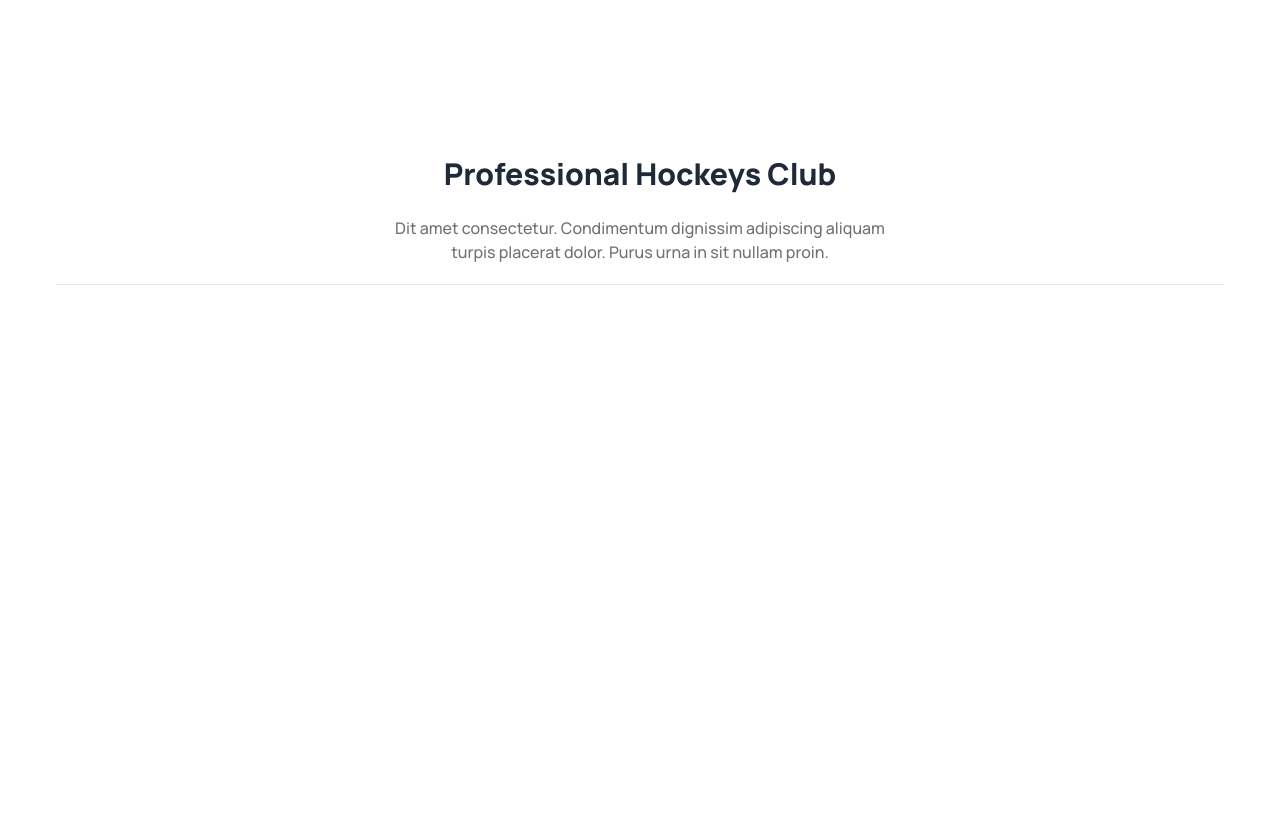
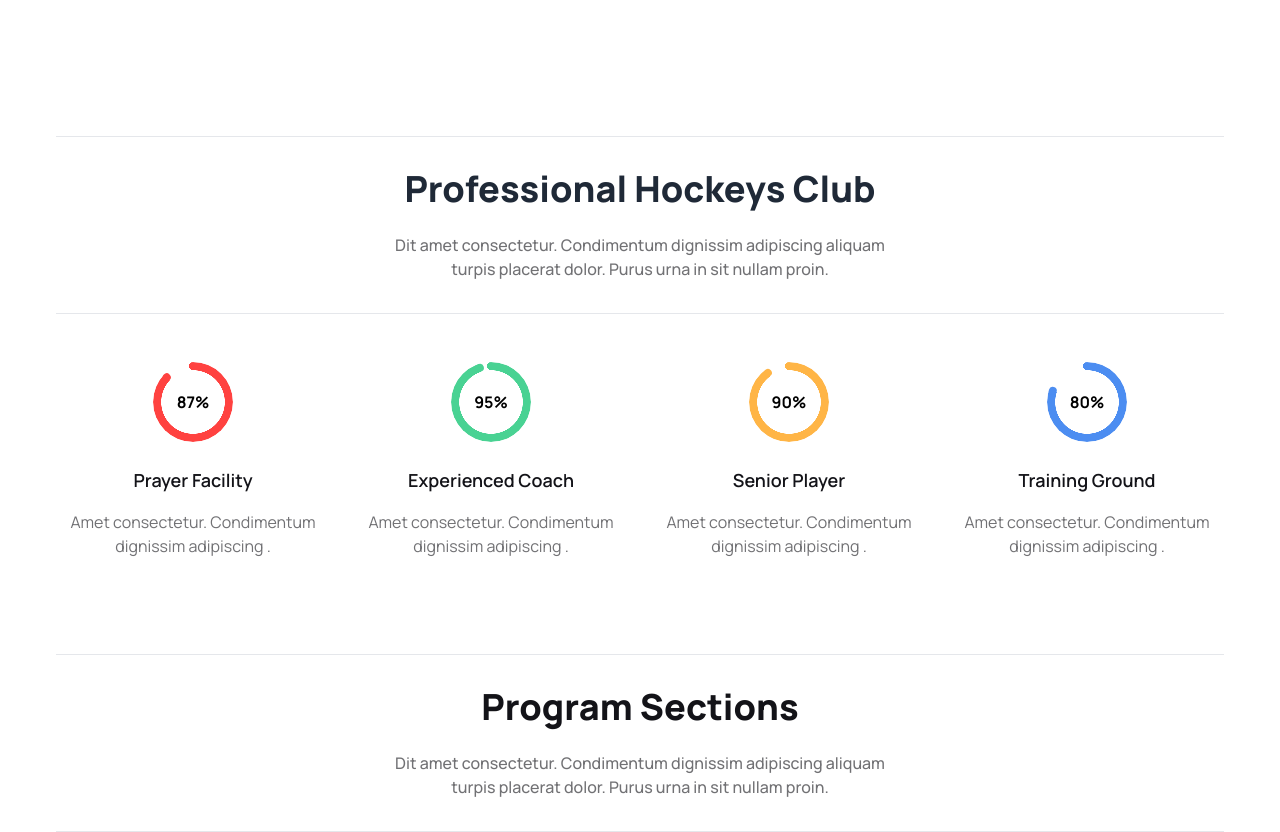
Before and after one commit to aminur-git/hokeys-project-4mi, a plain HTML site: page index.html in a window 1280 px wide. Shown: the part 800-1632 px from the top of the page. Before the commit the page ends 1085 px from the top, so only its background shows below. Drawn offline with nearby package versions, Linux system fonts and the light colour scheme.

Commit message:
Professional-section-deployed

```diff
--- a/index.html
+++ b/index.html
@@ -44,7 +44,7 @@
 
 </head>
 
-<body class="manrope px-3 lg:px-14 container mx-auto space-y-24">
+<body class="manrope px-3 lg:px-14 container mx-auto space-y-10 md:space-y-24">
 
   <!-- header  -->
   <section class="md:mt-12">
@@ -162,32 +162,91 @@
 
   <!-- main -->
   <!-- Professional Hockeys Club -->
-  <section>
+  <section class="">
     <!-- pro-main -->
-    <div>
+    <div class="">
       <!-- Title and Para -->
-      <div class="max-w-xl p-5 mx-auto space-y-4 md:space-y-6">
-
-        <h1 class="text-center text-[22px] md:text-2xl lg:text-3xl font-extrabold">
+      <hr>
+      <div class="max-w-xl p-5 md:p-8 mx-auto space-y-4 md:space-y-6">
+        <h1 class="text-center text-[22px]  lg:text-4xl font-extrabold">
           Professional Hockeys Club
         </h1>
         <p class="text-pri-para text-center text-sm md:text-base  font-medium ">
-          Dit amet consectetur. Condimentum dignissim adipiscing aliquam turpis placerat dolor. Purus urna in sit nullam proin.
+          Dit amet consectetur. Condimentum dignissim adipiscing aliquam turpis placerat dolor. Purus urna in sit nullam
+          proin.
         </p>
       </div>
-      <hr class="hidden md:flex">
+      <hr>
 
       <!-- Efficiency and ranking -->
-      <div>
+      <div class="pt-6 md:pt-12">
         <!-- Efficiency Container -->
-        <div>
-
+        <div class="grid grid-cols-1 md:grid-cols-2 lg:grid-cols-4 gap-6">
+          <!-- progress 1 -->
+          <div class=" flex flex-col justify-center mx-auto gap-6 max-w-[250px] ">
+            <div class="radial-progress mx-auto  text-[#FF4240]" style="--value:87;" role="progressbar">
+              <h1 class="text-black font-bold">87%</h1>
+            </div>
+            <div class="space-y-4 ">
+              <h1 class="font-semibold text-lg text-center text-bgblack">Prayer Facility</h1>
+              <p class="text-pri-para text-center text-base ">Amet consectetur. Condimentum dignissim adipiscing .</p>
+            </div>
+          </div>
+          <!-- progress 1 -->
+          <div class="flex flex-col justify-center gap-6 mx-auto max-w-[250px] ">
+            <div class="radial-progress mx-auto  text-[#49D293]" style="--value:95;" role="progressbar">
+              <h1 class="text-black font-bold">95%</h1>
+            </div>
+            <div class="space-y-4 ">
+              <h1 class="font-semibold text-lg text-center text-bgblack">Experienced Coach</h1>
+              <p class="text-pri-para text-center text-base ">Amet consectetur. Condimentum dignissim adipiscing .</p>
+            </div>
+          </div>
+          <!-- progress 1 -->
+          <div class="flex flex-col justify-center gap-6 mx-auto max-w-[250px] ">
+            <div class="radial-progress mx-auto  text-[#FFB546]" style="--value:90;" role="progressbar">
+              <h1 class="text-black font-bold">90%</h1>
+            </div>
+            <div class="space-y-4 ">
+              <h1 class="font-semibold text-lg text-center text-bgblack">Senior Player </h1>
+              <p class="text-pri-para text-center text-base ">Amet consectetur. Condimentum dignissim adipiscing .</p>
+            </div>
+          </div>
+          <!-- progress 1 -->
+          <div class="flex flex-col justify-center gap-6 mx-auto max-w-[250px] ">
+            <div class="radial-progress mx-auto  text-[#4C8DF1]" style="--value:80;" role="progressbar">
+              <h1 class="text-black font-bold">80%</h1>
+            </div>
+            <div class="space-y-4 ">
+              <h1 class="font-semibold text-lg text-center text-bgblack">Training Ground</h1>
+              <p class="text-pri-para text-center text-base ">Amet consectetur. Condimentum dignissim adipiscing .</p>
+            </div>
+          </div>
         </div>
       </div>
     </div>
 
   </section>
 
+  <!-- Program section -->
+  <section class="">
+    <!-- pro-main -->
+    <div class="">
+      <!-- Title and Para -->
+      <hr>
+      <div class="max-w-xl p-5 md:p-8 mx-auto space-y-4 md:space-y-6">
+        <h1 class="text-center text-bgblack text-[22px]  lg:text-4xl font-extrabold">
+          Program Sections
+        </h1>
+        <p class="text-pri-para text-center text-sm md:text-base  font-medium ">
+          Dit amet consectetur. Condimentum dignissim adipiscing aliquam turpis placerat dolor. Purus urna in sit nullam
+          proin.
+        </p>
+      </div>
+      <hr>
+    </div>
+  </section>
+
 </body>
 
 </html>
```
Lines whose indentation alone changed are shown as unchanged.
